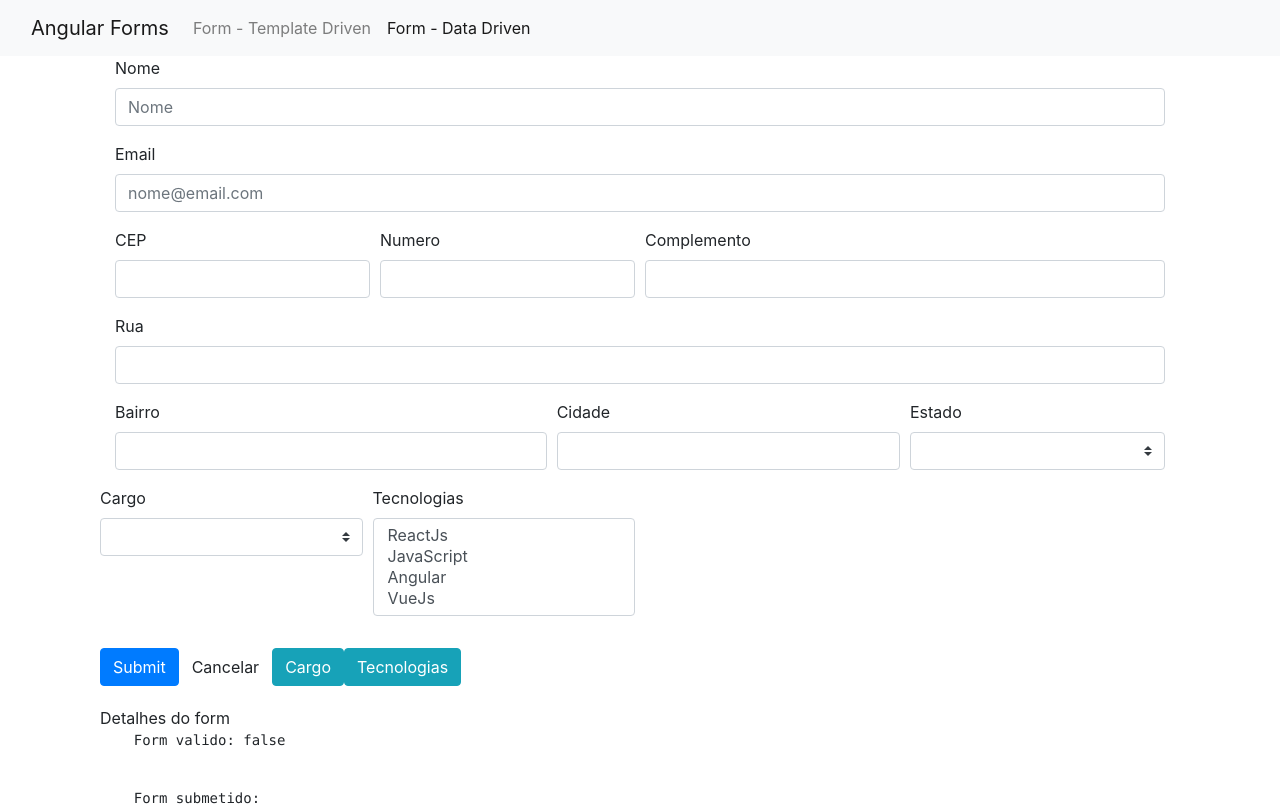
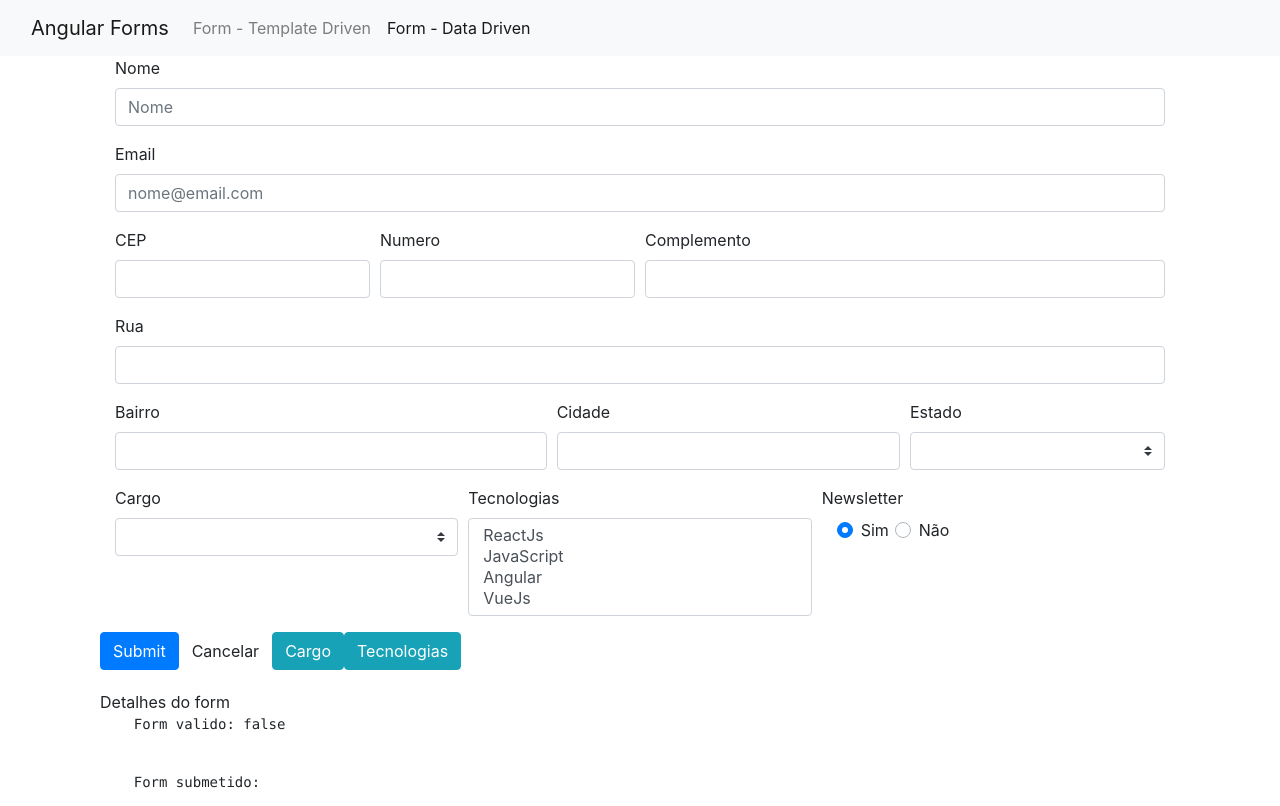
Before and after one commit to MaryanaMarinho/curso-angular, an Angular app in the folder forms/: page /dataForm in a window 1280 px wide. Shown: the top 806 px of the page. Built offline with nearby package versions, Linux system fonts and the light colour scheme.

Commit message:
Formulários reativos: Radio Button (Botão do tipo Rádio)

```diff
--- a/forms/src/app/data-form/data-form.component.html
+++ b/forms/src/app/data-form/data-form.component.html
@@ -1,5 +1,5 @@
 <div class="container">
-  <form [formGroup]="formulario" (ngSubmit)="onSubmit()" >
+  <form [formGroup]="formulario" (ngSubmit)="onSubmit()">
     <div class="form-group" [ngClass]="aplicaCssErro('nome')">
 
       <div class="col-sm-12">
@@ -62,8 +62,7 @@
         <div class="form-group col-6">
 
           <label for="complemento" class="control-label">Complemento</label>
-          <input type="text" class="form-control" id="complemento"
-          formControlName="complemento">
+          <input type="text" class="form-control" id="complemento" formControlName="complemento">
 
         </div>
 
@@ -71,11 +70,11 @@
 
       <div class="form-group" [ngClass]="aplicaCssErro('endereco.rua')">
 
-        <div >
+        <div>
           <label for="rua">Rua</label>
         </div>
 
-        <div >
+        <div>
           <input type="text" class="form-control" name="rua" id="rua" [ngClass]="aplicaCssErro('endereco.rua')"
             formControlName="rua">
 
@@ -131,10 +130,10 @@
     </div>
 
 
-    <div class="form-group">
+    <div class="form-group" class="col-sm-12">
 
       <div class="form-row">
-        <div class="form-group col-3">
+        <div class="form-group col-4">
 
           <!-- se estiver trabalhando com valores simples(string, numeros, boolean) utiliza o [value]="objeto.propriedade"
               se estiver trabalhando com objetos com valores no select, utilize o ngValue no lugar do value e implemente uma função de compareWith
@@ -148,17 +147,31 @@
 
         </div>
 
-        <div class="form-group col-3">
+        <div class="form-group col-4">
           <label for="tecnologias" class="control-label">Tecnologias</label>
           <select multiple class="form-control custom-select" id="tecnologias" formControlName="tecnologias">
             <option *ngFor="let tecnologia of tecnologias" [value]="tecnologia.nome"> {{ tecnologia.desc }}</option>
           </select>
         </div>
 
+        <div class="form-group col-4 ">
+          <label for="newsletter" class="control-label">Newsletter</label> <br>
+
+          <div class="custom-control custom-radio custom-control-inline">
+            <div *ngFor="let item of newsletterOp">
+              <div class="col-sm-2">
+                <input type="radio" id="{{item.desc}}" formControlName="newsletter" [value]="item.valor"
+                  class="custom-control-input">
+                <label class="custom-control-label" for="{{item.desc}}"> {{ item.desc }}</label>
+              </div>
+            </div>
           </div>
         </div>
 
-    <button type="submit" class="btn btn-primary" >Submit</button>
+      </div>
+    </div>
+
+    <button type="submit" class="btn btn-primary">Submit</button>
     <button class="btn btn-default" (click)="resetar()">Cancelar</button>
     <button class="btn btn-info" (click)="setarCargo()">Cargo</button>
     <button class="btn btn-info" (click)="setarTecnologias()">Tecnologias</button>
--- a/forms/src/app/data-form/data-form.component.ts
+++ b/forms/src/app/data-form/data-form.component.ts
@@ -18,6 +18,7 @@ export class DataFormComponent implements OnInit {
   estados: Observable<EstadoBr[]>;
   cargos: any[];
   tecnologias: any[];
+  newsletterOp: any[];
 
   constructor(
     private formBuilder: FormBuilder,
@@ -40,6 +41,7 @@ export class DataFormComponent implements OnInit {
 
     this.cargos = this.dropdownService.getCargos();
     this.tecnologias = this.dropdownService.getTecnologias();
+    this.newsletterOp = this.dropdownService.getNewsLetter();
 
 
     /* this.formulario = new FormGroup({
@@ -62,7 +64,8 @@ export class DataFormComponent implements OnInit {
       }),
 
       cargo: [null],
-      tecnologias: [null]
+      tecnologias: [null],
+      newsletter: ['s']
     });
   }
 
--- a/forms/src/app/shared/services/dropdown.service.ts
+++ b/forms/src/app/shared/services/dropdown.service.ts
@@ -30,4 +30,11 @@ export class DropdownService {
       { nome: 'vue', desc: 'VueJs'}
     ];
   }
+
+  getNewsLetter() {
+    return [
+      { valor: 's', desc: 'Sim'},
+      { valor: 'n', desc: 'Não'}
+    ];
+  }
 }
```
Lines whose indentation alone changed are shown as unchanged.
